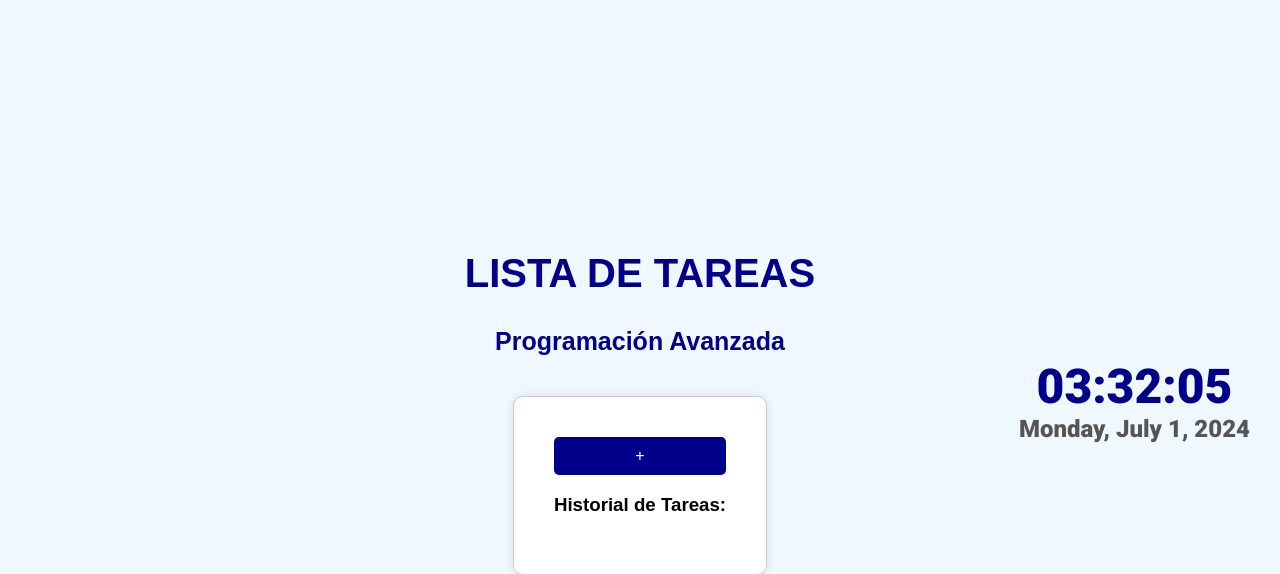
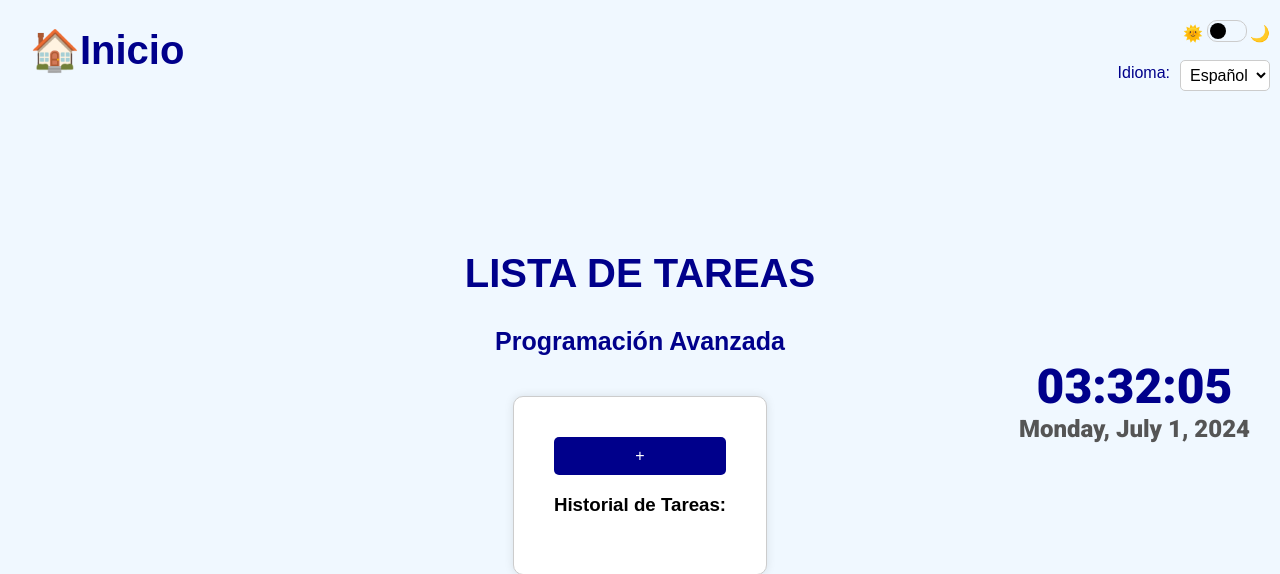
Before and after one commit to lukitasconte/listademo2, a Flask app: page /task_page in a window 1280 px wide. Shown: the top 574 px of the page. Run offline with Flask 3, Linux system fonts and the light colour scheme.

Commit message:
Update task.html

```diff
--- a/app/templates/task.html
+++ b/app/templates/task.html
@@ -8,38 +8,54 @@
     <link href="https://fonts.googleapis.com/css2?family=Roboto:wght@900&display=swap" rel="stylesheet">
 </head>
 <body>
+    <a href="{{ url_for('main.index') }}" class="home-link"><h1 data-text-es="🏠Inicio" data-text-en="🏠Home">🏠Inicio</h1></a>
+
     <div class="container">
-        <h1>LISTA DE TAREAS</h1>
-        <h2>Programación Avanzada</h2>
+        <h1 data-text-es="LISTA DE TAREAS" data-text-en="TO DO LIST">LISTA DE TAREAS</h1>
+        <h2 data-text-es="Programación Avanzada" data-text-en="Advanced Programation">Programación Avanzada</h2>
 
-    <div id="clock">
-        <div id="time"></div>
-        <div id="date"></div>
-    </div>
-    <script src="{{ url_for('static', filename='js/script.js') }}"></script>
+        <div id="clock">
+            <div id="time"></div>
+            <div id="date"></div>
+        </div>
 
-        <!-- Recuadro en blanco -->
         <div class="white-box">
-            <!-- Botón para agregar tarea -->
             <button id="toggleFormButton" class="task-button">+</button>
 
-            <!-- Historial de Tareas -->
             <div id="taskHistory">
-                <h3>Historial de Tareas:</h3>
+                <h3 data-text-es="Historial de Tareas:" data-text-en="Task History:">Historial de Tareas:</h3>
                 <div id="taskContainer" class="task-container"></div>
             </div>
 
-            <!-- Formulario para agregar tarea -->
             <form id="taskForm" style="display: none;">
-                <label for="taskTitle">Título de la Tarea</label>
+                <label for="taskTitle" data-text-es="Título de la Tarea" data-text-en="Task Title">Título de la Tarea</label>
                 <input type="text" id="taskTitle" name="taskTitle" required>
 
-                <label for="taskDescription">Descripción</label>
+                <label for="taskDescription" data-text-es="Descripción" data-text-en="Task Description">Descripción</label>
                 <textarea id="taskDescription" name="taskDescription" required style="resize: none;"></textarea>
 
-                <button type="submit">Guardar Tarea</button>
+                <button type="submit" data-text-es="Guardar Tarea" data-text-en="Save Task">Guardar Tarea</button>
             </form>
+
+            <div class="theme-switcher">
+                <label>
+                    🌞
+                    <input type="checkbox" id="toggleThemeSwitch">
+                    <span class="slider"></span>
+                    🌙
+                </label>
+            </div>
+
+            <div class="language-switcher">
+                <label for="languageSelect" data-text-es="Idioma:" data-text-en="Language:">Idioma:</label>
+                <select id="languageSelect">
+                    <option value="es">Español</option>
+                    <option value="en">Inglés</option>
+                </select>
+            </div>
         </div>
     </div>
+
+    <script src="{{ url_for('static', filename='js/script.js') }}"></script>
 </body>
 </html>
```
